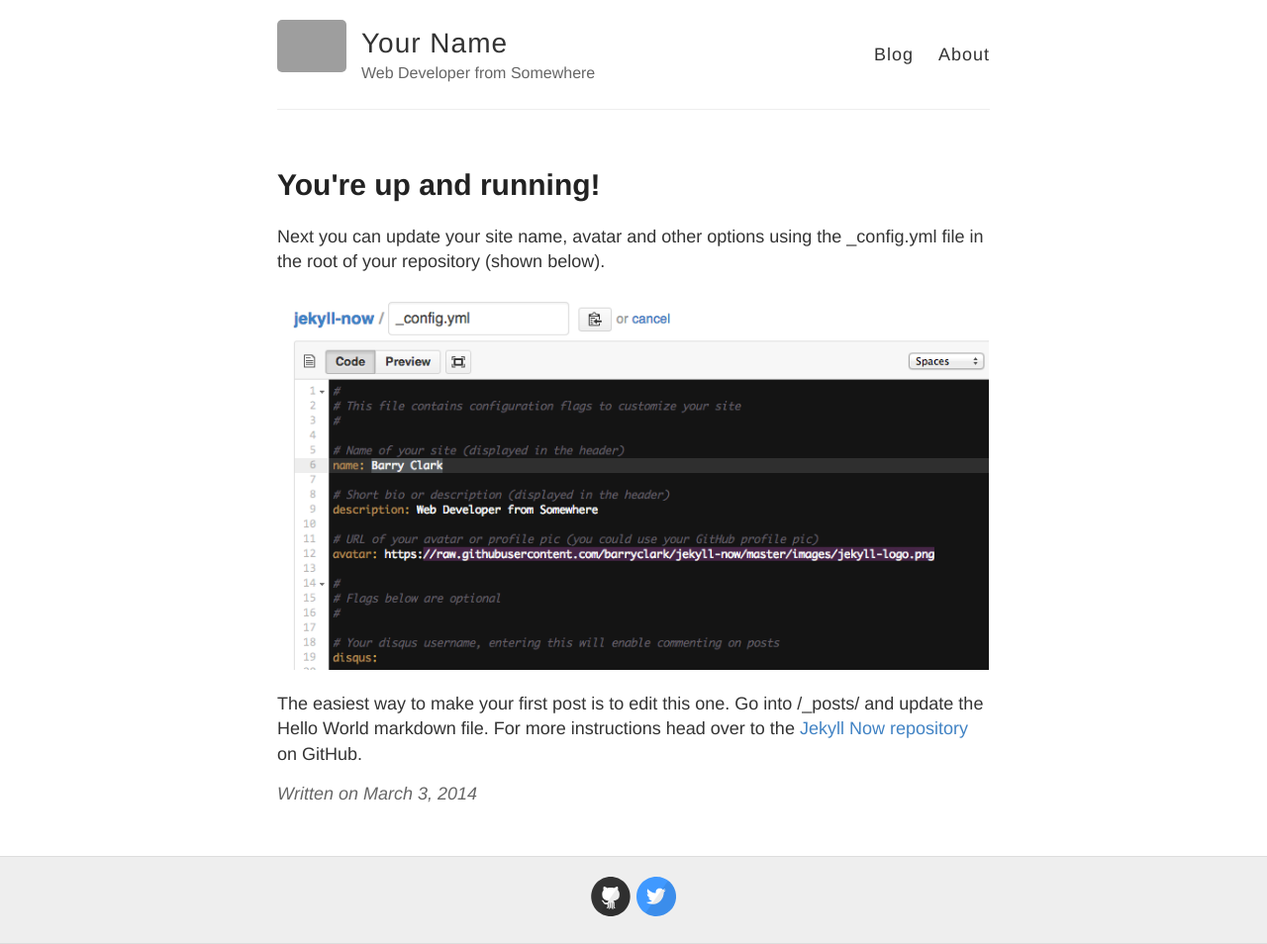
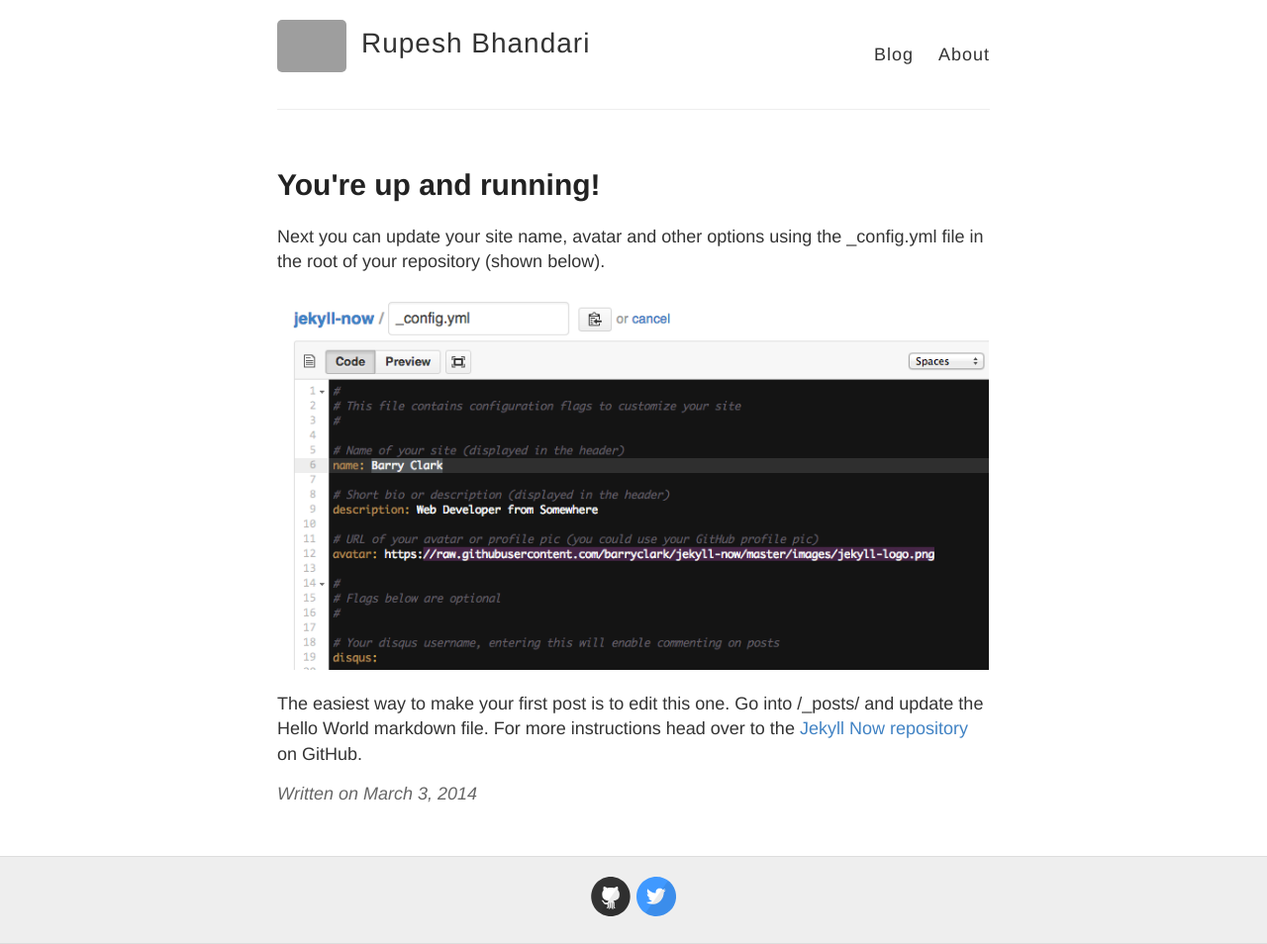
Before and after one commit to RupeshBhandari/jerkyll-plain, a Jekyll site: the page built from _posts/2014-3-3-Hello-World.md, in a window 1280 px wide. Shown: the whole page at 99% size. Built offline with Jekyll 4.4.1, drawn with Linux system fonts in a browser that asks for light colours; grey boxes are pictures that could not be loaded.

Commit message:
Updated conf

```diff
--- a/_config.yml
+++ b/_config.yml
@@ -3,10 +3,10 @@
 #
 
 # Name of your site (displayed in the header)
-name: Your Name
+name: Rupesh Bhandari
 
 # Short bio or description (displayed in the header)
-description: Web Developer from Somewhere
+description:
 
 # URL of your avatar or profile pic (you could use your GitHub profile pic)
 avatar: https://raw.githubusercontent.com/barryclark/jekyll-now/master/images/jekyll-logo.png
@@ -21,7 +21,7 @@ footer-links:
   email:
   facebook:
   flickr:
-  github: barryclark/jekyll-now
+  github: rpshbhandari/rpshbhandari.github.io
   instagram:
   linkedin:
   pinterest:
```
Also changed, not shown: about.md (+1 -1 lines).
